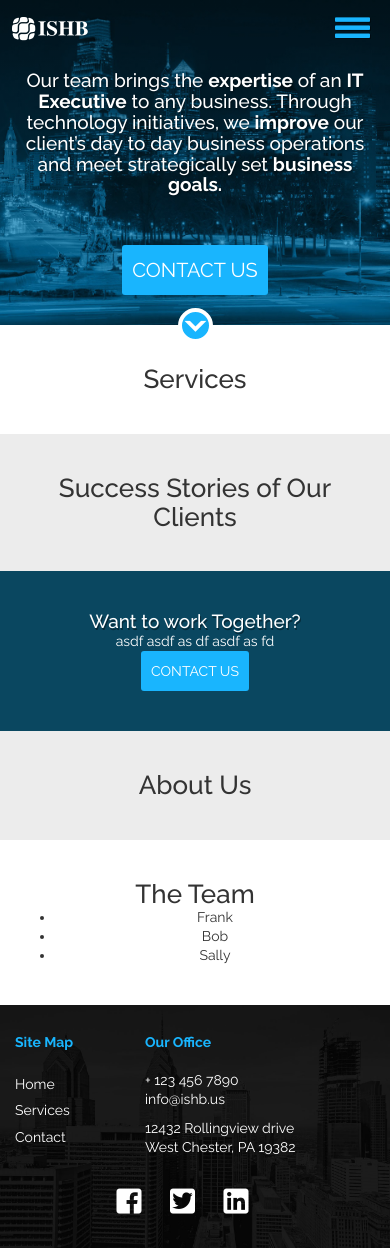
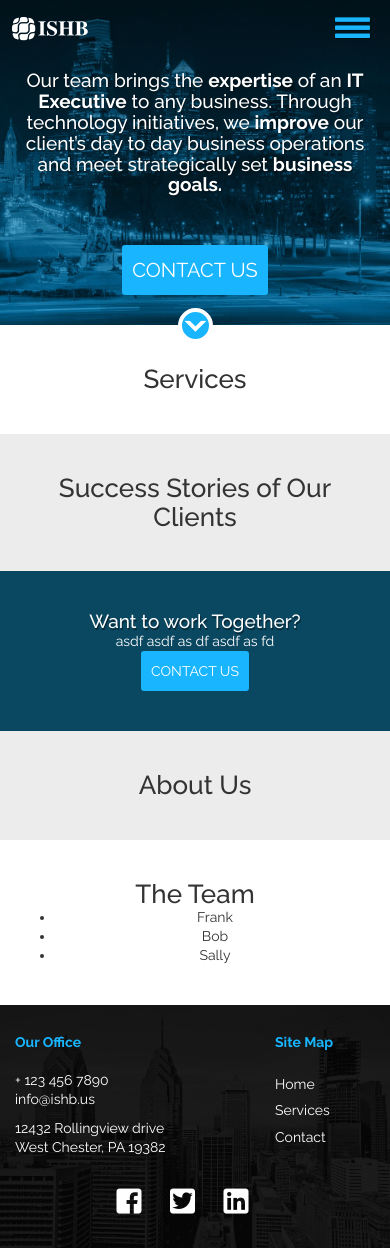
Before and after one commit to johntcarroll/ishb.github.io, a Jekyll site: the page built from index.html, in a window 390 px wide. Built offline with Jekyll 4.4.1, drawn with Linux system fonts in a browser that asks for light colours; some web fonts are replaced.

Commit message:
flipping footer column order on small screens. moved social icons into a shared space

```diff
--- a/_includes/footer.html
+++ b/_includes/footer.html
@@ -4,19 +4,19 @@
   <div class="container">
     <div class="row">
 
-      <div class="col-sm-3 col-xs-4 col-sm-offset-1">
+      <div class="col-sm-3 col-xs-4 col-sm-offset-1 col-xs-push-8 col-sm-push-0">
         <h4>Site Map</h4>
         <ul><li><a href="/">Home</a></li></ul>
         {% include ul-site-pages-subset.html %}
       </div>
 
-      <div class="col-sm-4 col-xs-8">
+      <div class="col-sm-4 col-xs-8 col-xs-pull-4 col-sm-pull-0">
         <h4>Our Office</h4>
         {% include office-info.html %}
         <br/>
       </div>
 
-      <div class="col-sm-4 col-xs-12 social">
+      <div class="col-sm-4 col-xs-12 social-icons">
         <h4 class="hidden-xs">Keep Connected</h4>
         <ul>
           {% for account in site.data.socialAccounts %}
--- a/_sass/footer.sass
+++ b/_sass/footer.sass
@@ -21,24 +21,6 @@ footer
     color: white
     text-decoration: none
 
-
-  .social
-    $size: 25px
-    a
-      line-height: $size
-    .icon
-      font-size: $size
-      margin-right: 7px
-    +phone
-      .icon
-        margin-right: 0
-      ul
-        text-align: center
-      li
-        display: inline-block
-        margin-right: 25px
-
-
   ul
     list-style: none
     margin: 0
--- /dev/null
+++ b/_sass/social-icons.sass
@@ -0,0 +1,25 @@
+@import '__'
+
+
+.social-icons
+  $size: 25px
+  ul
+    margin: 0
+    padding: 0
+    list-style: none
+  a
+    line-height: $size
+    color: white
+  a:hover, a:active, a:focus
+    text-decoration: none
+  .icon
+    font-size: $size
+    margin-right: 7px
+  +phone
+    .icon
+      margin-right: 0
+    ul
+      text-align: center
+    li
+      display: inline-block
+      margin-right: 25px
--- a/css/all.scss
+++ b/css/all.scss
@@ -14,6 +14,7 @@
         "header",
         "footer",
         "tagline",
+        "social-icons",
         "allPages",
         "servicesPage",
         "contactPage"
```
